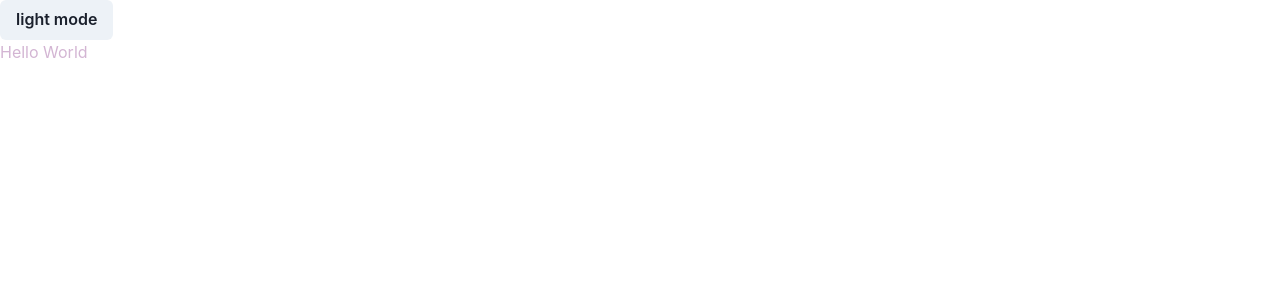
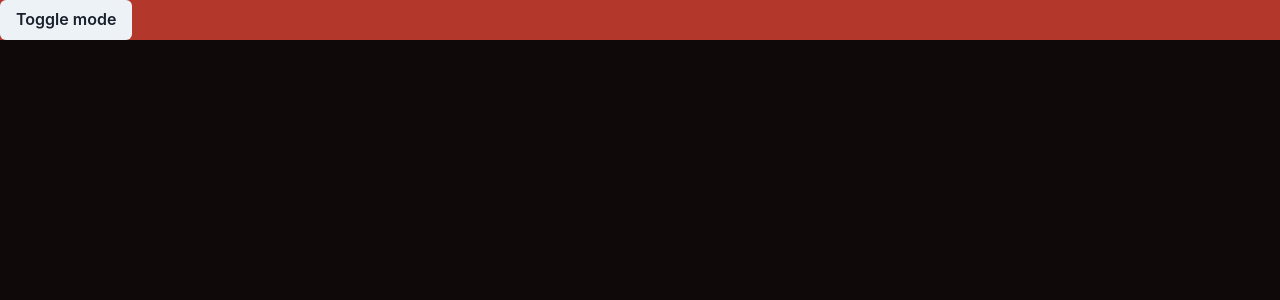
Before and after one commit to memopussle/fourease_dashboard, a React (Create React App) app: page / in a window 1280 px wide. Shown: the top 300 px of the page. Built offline with nearby package versions, Linux system fonts and the light colour scheme.

Commit message:
custom color pallete changing when color mode changes. Use createContext to make mode consistent accross components

```diff
--- a/src/App.tsx
+++ b/src/App.tsx
@@ -1,18 +1,18 @@
- import {  Button, useColorMode} from "@chakra-ui/react";
+
 import React from "react";
-import { colorPallete } from "./theme";
+import {  ModeContext, useMode} from "./useMode";
+import { ChakraProvider } from "@chakra-ui/react";
+import TopBar from "./scenes/global/TopBar";
 
+const App = () => {
+  const { theme, mode, toggleMode } = useMode();
 
-function App(): JSX.Element {
-  const { colorMode, toggleColorMode } = useColorMode();
-  console.log(colorMode);
   return (
-    <>
-      <Button onClick={toggleColorMode}>
-        {colorMode === "light" ? "light" : "dark"} mode
-      </Button>
-      <h1 style={{ color: colorPallete[colorMode].primary[300] }}>Hello World</h1>
-    </>
+    <ModeContext.Provider value={{ mode, toggleMode }}>
+      <ChakraProvider theme={theme}>
+        <TopBar />
+      </ChakraProvider>
+    </ModeContext.Provider>
   );
-}
+};
 export default App;
--- a/src/index.tsx
+++ b/src/index.tsx
@@ -1,8 +1,8 @@
-import { ChakraProvider } from "@chakra-ui/provider";
+
 import React from "react";
 import ReactDOM from "react-dom/client";
 import App from "./App";
-import { theme } from "./theme";
+
 
 const root = ReactDOM.createRoot(
   document.getElementById("root") as HTMLElement
@@ -10,8 +10,6 @@ const root = ReactDOM.createRoot(
 
 root.render(
   <>
-    <ChakraProvider theme={theme}>
       <App />
-    </ChakraProvider>
   </>
 );
--- /dev/null
+++ b/src/scenes/global/TopBar.tsx
@@ -0,0 +1,16 @@
+import React,{useContext} from "react";
+import { Box, Button} from "@chakra-ui/react";
+import { ModeContext } from "../../useMode";
+import { tokens } from "../../useMode";
+
+const Topbar = () => {
+    const { mode, toggleMode } = useContext(ModeContext);
+    const colors = tokens(mode);
+return (
+  <Box bg={colors.redAccent[100]}>
+    <Button onClick={toggleMode}>Toggle mode</Button>
+  </Box>
+);
+};
+
+export default Topbar;
--- a/src/theme.tsx
+++ /dev/null
@@ -1,57 +0,0 @@
-import { extendTheme } from "@chakra-ui/react";
-import { createContext } from "react";
-
-// 2. Call `extendTheme` and pass your custom values
-export const colorPallete = {
-  light: {
-    primary: {
-      100: "#f3e8f3",
-      200: "#e3cfe3",
-      300: "#d3b5d3",
-      400: "#c39bc3",
-      500: "#b382b3",
-      600: "#a369a3",
-      700: "#934f93",
-      800: "#833786",
-      900: "#731f72",
-    },
-    secondary: {
-      100: "#f8f3e8",
-      200: "#f0e3cf",
-      300: "#e8d3b5",
-      400: "#e0c39b",
-      500: "#d8b382",
-      600: "#d0a369",
-      700: "#c8934f",
-      800: "#c08337",
-      900: "#b8731f",
-    },
-  },
-  dark: {
-    primary: {
-      100: "#0c131c",
-      200: "#1c263d",
-      300: "#2c3a5e",
-      400: "#3c4e7f",
-      500: "#4c62a0",
-      600: "#5c76c1",
-      700: "#6c8ad2",
-      800: "#7c9ee3",
-      900: "#8cb2f4",
-    },
-    secondary: {
-      100: "#131c0c",
-      200: "#263d1c",
-      300: "#3a5e2c",
-      400: "#4e7f3c",
-      500: "#62a04c",
-      600: "#76c15c",
-      700: "#8ad26c",
-      800: "#9ee37c",
-      900: "#b2f48c",
-    },
-  },
-};
-export const theme = extendTheme(colorPallete);
-
-export const ThemeContext = createContext(theme);
--- /dev/null
+++ b/src/useMode.ts
@@ -0,0 +1,77 @@
+import { useState, useMemo, useCallback } from "react";
+import {  extendTheme } from "@chakra-ui/react";
+import { createContext } from "react";
+
+export const ModeContext = createContext<{
+  mode: "dark" | "light";
+  toggleMode: () => void;
+}>({
+  mode: "light",
+  // eslint-disable-next-line @typescript-eslint/no-empty-function
+  toggleMode: () => {},
+});
+
+export const tokens = (mode: string) => ({
+  ...(mode === "dark"
+    ? {
+        blackAccent: {
+          100: "#0f0a09",
+          200: "#736f6e",
+        },
+        whiteAccent: {
+          100: "#969696",
+          200: "#e6e1e1",
+        },
+        redAccent: {
+          100: "#b3382b",
+          200: "#b81d0d",
+        },
+      }
+    : {
+        blackAccent: {
+          200: "#0f0a09",
+          100: "#736f6e",
+        },
+        whiteAccent: {
+          200: "#969696",
+          100: "#e6e1e1",
+        },
+        redAccent: {
+          200: "#b3382b",
+          100: "#ff6b5c",
+        },
+      }),
+});
+
+const themeSettings = (mode: string) => {
+  const colors = tokens(mode);
+  return {
+    styles: {
+      ...(mode === "dark"
+        ? {
+            global: {
+              body: {
+                bg: colors.blackAccent[100],
+              },
+            },
+          }
+        : {
+            global: {
+              body: {
+                bg: colors.blackAccent[100],
+              },
+            },
+          }),
+    },
+  };
+};
+
+
+export const useMode = () => {
+  const [mode, setMode] = useState<"dark" | "light">("dark");
+  const theme = useMemo(() => extendTheme(themeSettings(mode)), [mode]);
+  const toggleMode = useCallback(() => {
+    setMode(mode === "light" ? "dark" : "light");
+  }, [mode]);
+  return { theme, mode, toggleMode };
+};
```
